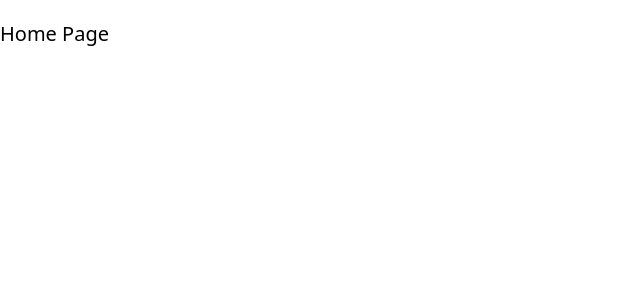
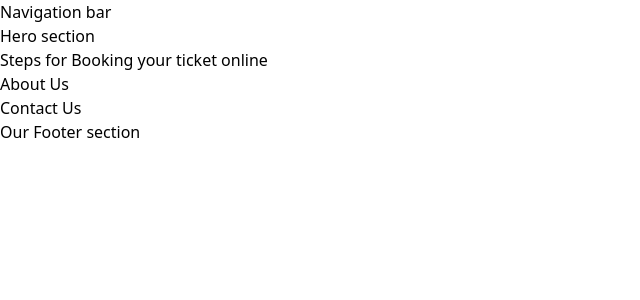
Before and after one commit to Patrickodida/KwataBus-App, a React (Vite) app: page / in a window 1280 px wide. Shown: the top 300 px of the page, without its empty margins (0-640 px from the left). Built offline with nearby package versions, Linux system fonts and the light colour scheme.

Commit message:
Add Components for different sections of the Home Page

```diff
--- /dev/null
+++ b/src/components/About.jsx
@@ -0,0 +1,11 @@
+import React from "react";
+
+function About(){
+    return (
+        <div>
+            <p>About Us</p>
+        </div>
+    )
+}
+
+export default About;
--- /dev/null
+++ b/src/components/Contact.jsx
@@ -0,0 +1,11 @@
+import React from "react";
+
+function Contact(){
+    return (
+        <div>
+            <p>Contact Us</p>
+        </div>
+    )
+}
+
+export default Contact;
--- /dev/null
+++ b/src/components/Footer.jsx
@@ -0,0 +1,11 @@
+import React from "react";
+
+function Footer(){
+    return (
+        <div>
+            <p>Our Footer section</p>
+        </div>
+    )
+}
+
+export default Footer;
--- /dev/null
+++ b/src/components/Hero.jsx
@@ -0,0 +1,11 @@
+import React from "react";
+
+function Hero(){
+    return (
+        <div>
+            <h1>Hero section</h1>
+        </div>
+    )
+}
+
+export default Hero;
--- /dev/null
+++ b/src/components/Navbar.jsx
@@ -0,0 +1,10 @@
+import React from "react";
+
+function Navbar(){
+    return (
+        <div>
+            <h1>Navigation bar</h1>
+        </div>
+    )
+}
+export default Navbar;
--- /dev/null
+++ b/src/components/TicketSteps.jsx
@@ -0,0 +1,11 @@
+import React from "react";
+
+function TicketSteps(){
+    return (
+        <div>
+            <h2>Steps for Booking your ticket online</h2>
+        </div>
+    )
+}
+
+export default TicketSteps;
--- a/src/pages/Home.jsx
+++ b/src/pages/Home.jsx
@@ -1,11 +1,22 @@
 import React from "react";
+import Navbar from "../components/Navbar";
+import Hero from "../components/Hero";
+import TicketSteps from "../components/TicketSteps";
+import About from "../components/About";
+import Contact from "../components/Contact";
+import Footer from "../components/Footer";
 
 function Home(){
     return (
         <div>
-            <h1 className="text-dark-light mt-5 text-center md:text-xl lg:text-base xl:text-xl lg:text-left">
-        Home Page
-      </h1>
+
+           <Navbar />
+           <Hero />
+           <TicketSteps />
+           <About />
+           <Contact />
+           <Footer />
+
         </div>
     )
 }
```
